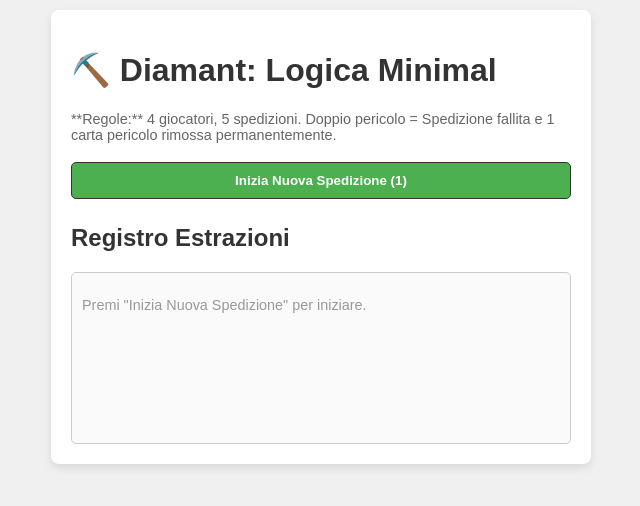
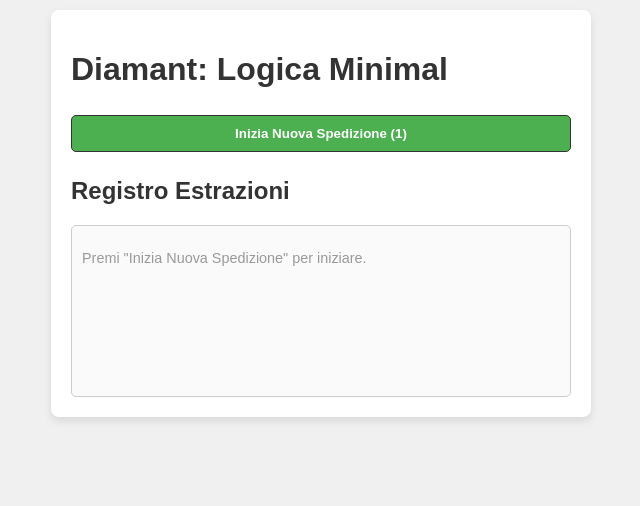
Before and after one commit to Zaknir/Diamant_pesca, a plain HTML site: page index.html in a window 1280 px wide. Shown: the whole page, without its empty margins (319-959 px from the left). Drawn offline with Linux system fonts and the light colour scheme.

Commit message:
Update index.html

```diff
--- a/index.html
+++ b/index.html
@@ -65,9 +65,7 @@
 <body>
 
     <div class="container">
-        <h1>⛏️ Diamant: Logica Minimal</h1>
-
-        <p style="font-size: 0.9em; color: #666;">**Regole:** 4 giocatori, 5 spedizioni. Doppio pericolo = Spedizione fallita e 1 carta pericolo rimossa permanentemente.</p>
+        <h1>Diamant: Logica Minimal</h1>
 
         <div style="margin-bottom: 15px;">
             <button id="primary-action-button">Inizia Nuova Spedizione (1)</button>
```
